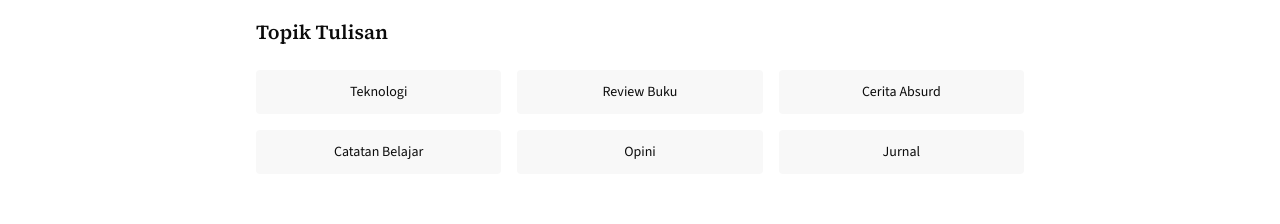
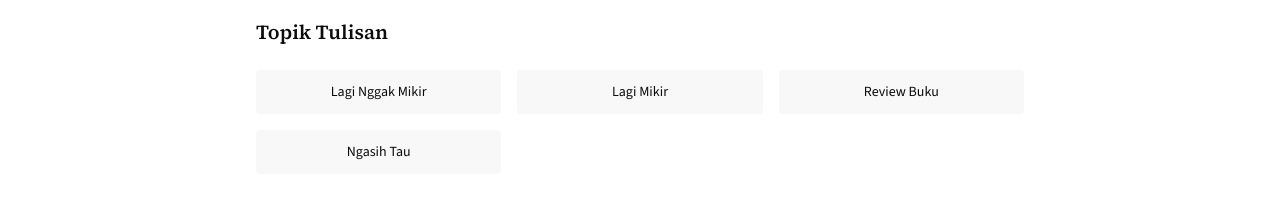
Before and after one commit to hzqula/blog, a Next.js app: page /about in a window 1280 px wide. Shown: the part 556-780 px from the top of the page. Built offline with nearby package versions, Linux system fonts and the light colour scheme.

Commit message:
chore: change the label

```diff
--- a/app/about/page.tsx
+++ b/app/about/page.tsx
@@ -1,9 +1,5 @@
 import { Header } from "@/components/header";
 import { Footer } from "@/components/footer";
-import { Mail, Github, Linkedin, Instagram } from "lucide-react";
-import { Button } from "@/components/ui/button";
-import Link from "next/link";
-
 export default function AboutPage() {
   return (
     <div className="min-h-screen flex flex-col">
@@ -46,12 +42,10 @@ export default function AboutPage() {
               </h2>
               <div className="grid grid-cols-2 md:grid-cols-3 gap-4">
                 {[
-                  "Teknologi",
+                  "Lagi Nggak Mikir",
+                  "Lagi Mikir",
                   "Review Buku",
-                  "Cerita Absurd",
-                  "Catatan Belajar",
-                  "Opini",
-                  "Jurnal",
+                  "Ngasih Tau",
                 ].map((topic) => (
                   <div
                     key={topic}
```
